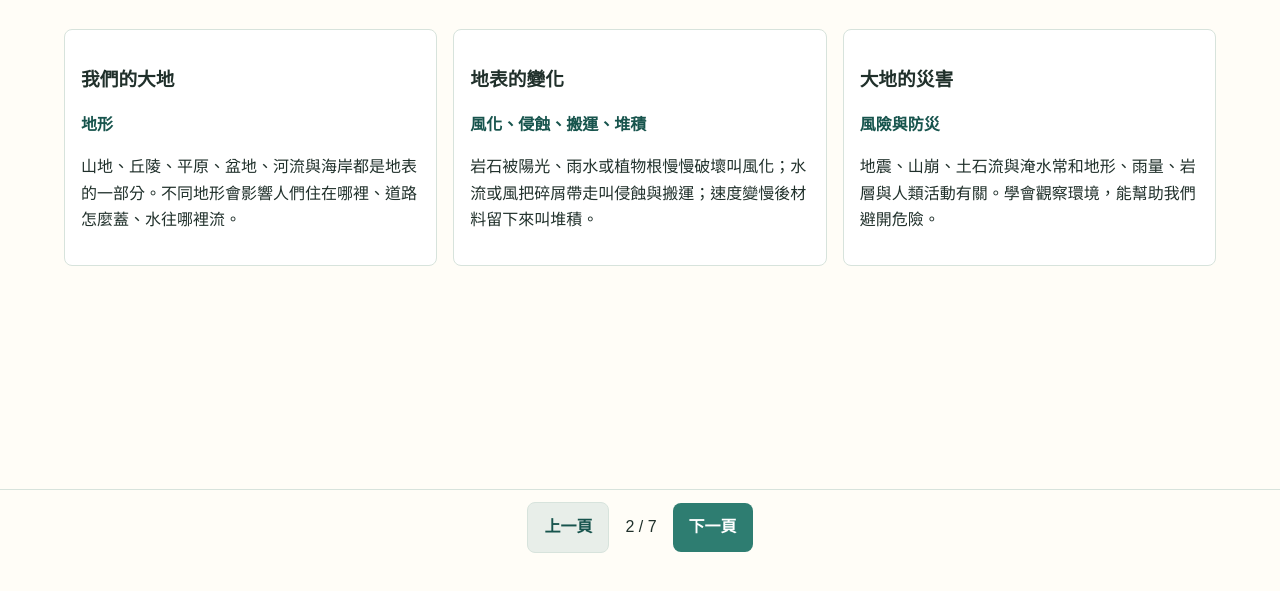
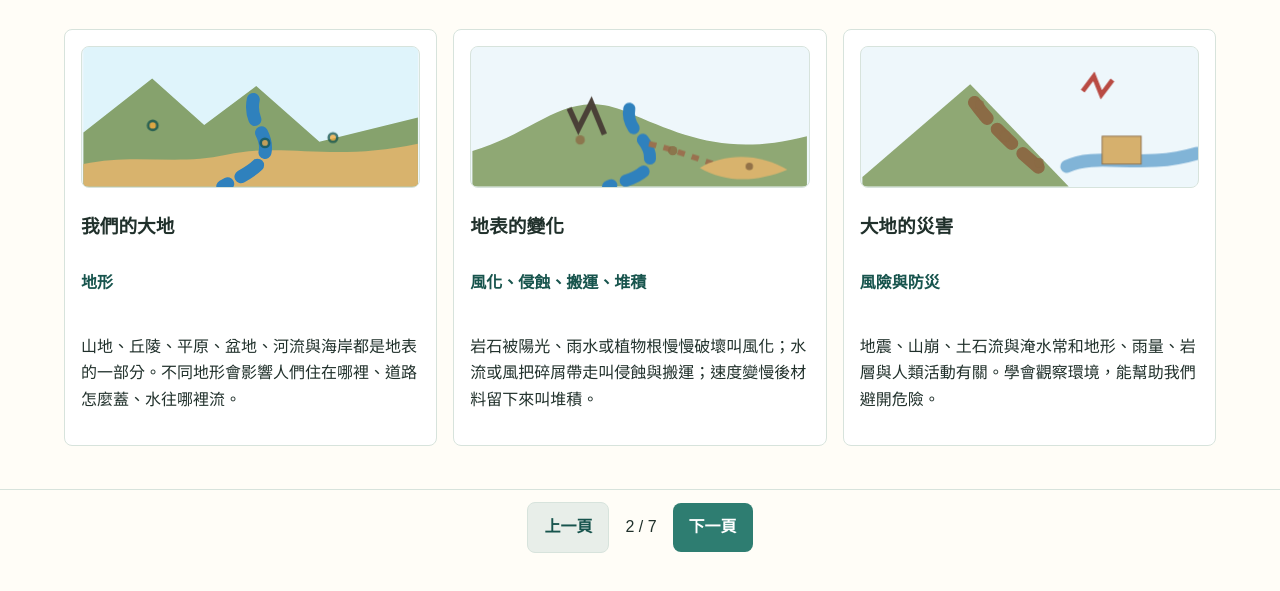
Before and after one commit to prayer168/changing-earth-interactive-learning, a website built with Vite: page index.html in a window 1280 px wide. Both pictures are taken after a click on the tab "原理探索". Shown: the part 235-826 px from the top of the page. Built offline with nearby package versions, Linux system fonts and the light colour scheme.

Commit message:
feat: animate principle concept cards

```diff
--- a/css/animation.css
+++ b/css/animation.css
@@ -65,6 +65,21 @@
   to { transform: translateY(24px); opacity: 0.2; }
 }
 
+@keyframes placePulse {
+  0%, 100% { transform: scale(0.9); opacity: 0.75; }
+  50% { transform: scale(1.25); opacity: 1; }
+}
+
+@keyframes crackPulse {
+  0%, 100% { stroke-width: 3; opacity: 0.55; }
+  50% { stroke-width: 6; opacity: 1; }
+}
+
+@keyframes floodRise {
+  0%, 100% { transform: translateY(5px); opacity: 0.55; }
+  50% { transform: translateY(-6px); opacity: 0.95; }
+}
+
 .fault-line {
   animation: tremble 4s ease-in-out infinite;
   transform-origin: center;
--- a/css/style.css
+++ b/css/style.css
@@ -115,7 +115,7 @@ main { background: var(--paper); }
 .panel {
   display: none;
   min-height: calc(100vh - 150px);
-  padding: clamp(2rem, 5vw, 4.5rem) clamp(2rem, 5vw, 4.5rem) 7rem;
+  padding: clamp(2rem, 5vw, 4.5rem) clamp(2rem, 5vw, 4.5rem) 10rem;
 }
 .panel.active { display: block; }
 .mission-grid, .concepts, .app-grid {
@@ -130,6 +130,36 @@ article, .concept-card, .app-card, .resource-item, .quiz-box, .toolbox, .match-a
   padding: 1rem;
 }
 .concept-card strong { color: var(--accent-dark); }
+.concept-card {
+  display: flex;
+  flex-direction: column;
+  gap: 0.35rem;
+}
+.concept-visual {
+  width: 100%;
+  aspect-ratio: 12 / 5;
+  border: 1px solid var(--line);
+  border-radius: 8px;
+  overflow: hidden;
+  background: #eef7fb;
+}
+.place-dot {
+  fill: var(--sun);
+  stroke: var(--accent-dark);
+  stroke-width: 3;
+  animation: placePulse 2.4s ease-in-out infinite;
+}
+.place-dot.b { animation-delay: 0.3s; }
+.place-dot.c { animation-delay: 0.6s; }
+.crack-line {
+  animation: crackPulse 1.8s ease-in-out infinite;
+}
+.transport-line {
+  animation: flow 2.8s linear infinite;
+}
+.flood-line {
+  animation: floodRise 2.6s ease-in-out infinite;
+}
 .lab-layout {
   display: grid;
   grid-template-columns: minmax(300px, 360px) minmax(560px, 1fr);
--- a/data/content.json
+++ b/data/content.json
@@ -11,16 +11,19 @@
   "concepts": [
     {
       "title": "我們的大地",
+      "visual": "landforms",
       "keyword": "地形",
       "text": "山地、丘陵、平原、盆地、河流與海岸都是地表的一部分。不同地形會影響人們住在哪裡、道路怎麼蓋、水往哪裡流。"
     },
     {
       "title": "地表的變化",
+      "visual": "surfaceChange",
       "keyword": "風化、侵蝕、搬運、堆積",
       "text": "岩石被陽光、雨水或植物根慢慢破壞叫風化；水流或風把碎屑帶走叫侵蝕與搬運；速度變慢後材料留下來叫堆積。"
     },
     {
       "title": "大地的災害",
+      "visual": "hazardRisk",
       "keyword": "風險與防災",
       "text": "地震、山崩、土石流與淹水常和地形、雨量、岩層與人類活動有關。學會觀察環境，能幫助我們避開危險。"
     }
--- a/js/app.js
+++ b/js/app.js
@@ -18,11 +18,52 @@ function renderConcepts(concepts) {
   const root = document.querySelector("#concepts");
   root.innerHTML = concepts.map((item) => `
     <article class="concept-card">
+      ${conceptVisual(item.visual)}
       <h3>${item.title}</h3>
       <p><strong>${item.keyword}</strong></p>
       <p>${item.text}</p>
     </article>
   `).join("");
+}
+
+function conceptVisual(type) {
+  const visuals = {
+    landforms: `
+      <svg class="concept-visual landform-visual" viewBox="0 0 360 150" role="img" aria-label="山地、河流、平原與海岸地形小動畫">
+        <rect width="360" height="150" fill="#dff4fb" />
+        <path d="M0 92 L74 34 L130 84 L186 42 L254 102 L360 76 L360 150 L0 150Z" fill="#86a26d" />
+        <path d="M0 126 C56 114 100 128 154 116 C216 102 268 124 360 104 L360 150 L0 150Z" fill="#d8b36d" />
+        <path class="water-flow" d="M184 52 C174 84 204 92 194 118 C188 132 168 140 150 150" fill="none" stroke="#2f81bd" stroke-width="14" stroke-linecap="round" />
+        <circle class="place-dot a" cx="76" cy="86" r="5" />
+        <circle class="place-dot b" cx="216" cy="114" r="5" />
+        <circle class="place-dot c" cx="292" cy="106" r="5" />
+      </svg>`,
+    surfaceChange: `
+      <svg class="concept-visual surface-change-visual" viewBox="0 0 360 150" role="img" aria-label="風化侵蝕搬運堆積流程小動畫">
+        <rect width="360" height="150" fill="#eef7fb" />
+        <path d="M0 112 C70 92 102 42 166 70 C228 96 274 118 360 96 L360 150 L0 150Z" fill="#8fa874" />
+        <path class="crack-line" d="M104 66 l10 22 l14 -28 l14 34" fill="none" stroke="#493f37" stroke-width="4" />
+        <path class="water-flow" d="M170 62 C160 92 198 98 190 126 C184 140 164 144 146 150" fill="none" stroke="#2f81bd" stroke-width="13" stroke-linecap="round" />
+        <path class="transport-line" d="M190 104 C224 112 244 122 274 130" fill="none" stroke="#9a714f" stroke-width="6" stroke-dasharray="8 8" />
+        <path class="sand-body" d="M246 130 C276 112 316 116 342 132 C308 146 274 146 246 130Z" fill="#d8b36d" />
+        <circle class="sand-dot a" cx="116" cy="100" r="5" />
+        <circle class="sand-dot b" cx="214" cy="112" r="5" />
+        <circle class="sand-dot c" cx="292" cy="130" r="4" />
+      </svg>`,
+    hazardRisk: `
+      <svg class="concept-visual hazard-visual" viewBox="0 0 360 150" role="img" aria-label="地震山崩土石流與淹水風險小動畫">
+        <rect width="360" height="150" fill="#eef7fb" />
+        <path d="M0 140 L116 40 L222 150 L0 150Z" fill="#8fa874" />
+        <path class="debris-channel" d="M118 56 C136 82 158 102 190 130" fill="none" stroke="#8b6b45" stroke-width="14" stroke-linecap="round" />
+        <path class="shake-mark left" d="M236 48 l12 -16 l8 20 l12 -16" />
+        <path class="flood-line" d="M220 124 C252 108 300 128 360 110" fill="none" stroke="#2f81bd" stroke-width="14" stroke-linecap="round" />
+        <rect x="258" y="96" width="42" height="30" fill="#d6b06d" stroke="#8b6b45" />
+        <circle class="debris one" cx="126" cy="62" r="5" />
+        <circle class="debris two" cx="152" cy="96" r="6" />
+        <circle class="debris three" cx="184" cy="126" r="5" />
+      </svg>`
+  };
+  return visuals[type] || "";
 }
 
 function renderApplications(applications) {
--- a/project.config.json
+++ b/project.config.json
@@ -12,6 +12,6 @@
   "audio": false,
   "progressTracking": true,
   "teacherGuide": true,
-  "version": "1.0.5",
+  "version": "1.0.6",
   "githubPages": "https://prayer168.github.io/changing-earth-interactive-learning/"
 }
```
Also changed, not shown: docs/design-spec.md (+1 -0 lines), docs/test-report.md (+1 -0 lines), CHANGELOG.md, README.md.
